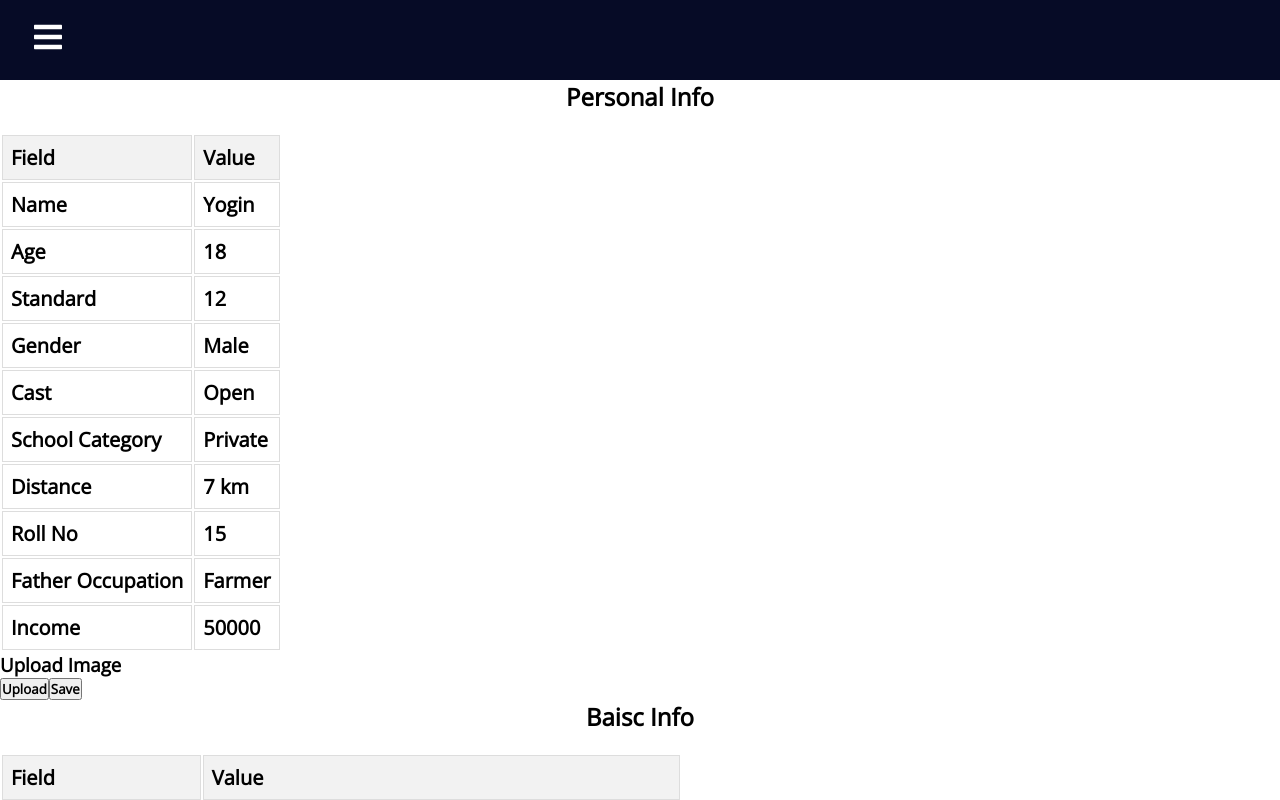
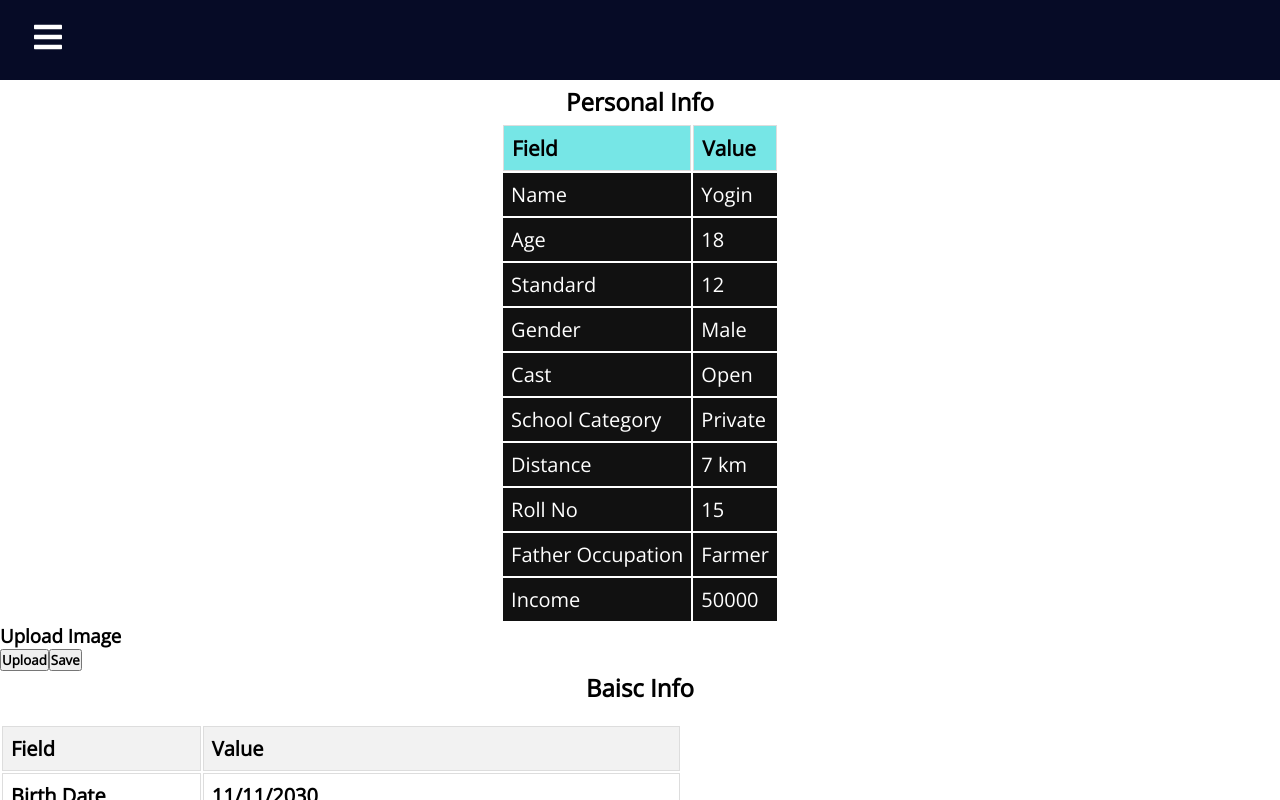
Before and after one commit to Priyansh307/School-Dropout-Project, a React (Vite) app in the folder Project/: page /student-details/home in a window 1280 px wide. Shown: the top 800 px of the page. Built offline with nearby package versions, Linux system fonts and the light colour scheme.

Commit message:
std_home css changed

```diff
--- /dev/null
+++ b/Project/src/Components/School/Pages2/CSS/std_home.css
@@ -0,0 +1,26 @@
+.per_info_table{
+    display: flex;
+    flex-direction: column;
+    align-items: center;
+    justify-content: center;
+
+}
+
+.per_info_table h2{
+    padding: 5px;
+    color: black;
+}
+
+.per_info_table th{
+    color: black;
+    background: rgb(118, 230, 230);
+    margin: 0;
+    font-size: 1.3rem;
+}
+
+.per_info_table td{
+    background: #111111;
+    color: white;
+    border: none;
+    font-weight: 300;
+}
--- a/Project/src/Components/School/Pages2/Home.jsx
+++ b/Project/src/Components/School/Pages2/Home.jsx
@@ -1,10 +1,11 @@
 import React from 'react'
+import './CSS/std_home.css'
 
 const Home = () => {
 
   return (
     <>
-      <div>
+      <div className='per_info_table'>
       <h2>Personal Info</h2>
       <table>
         <thead>
```
